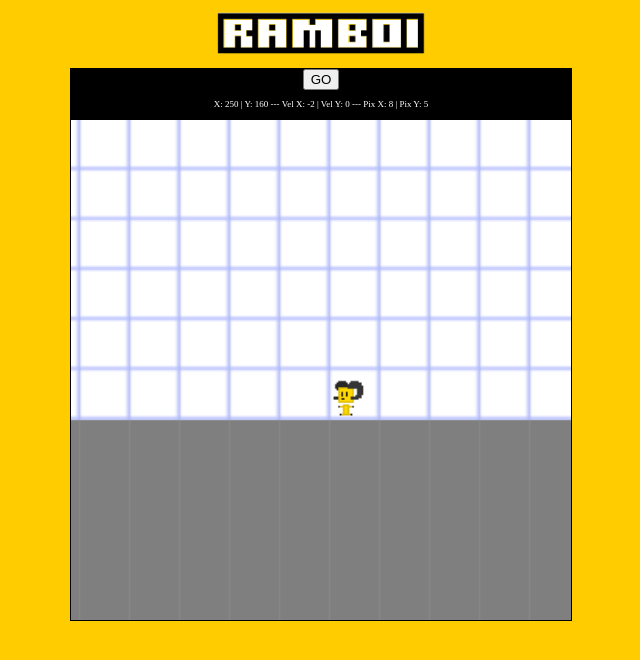
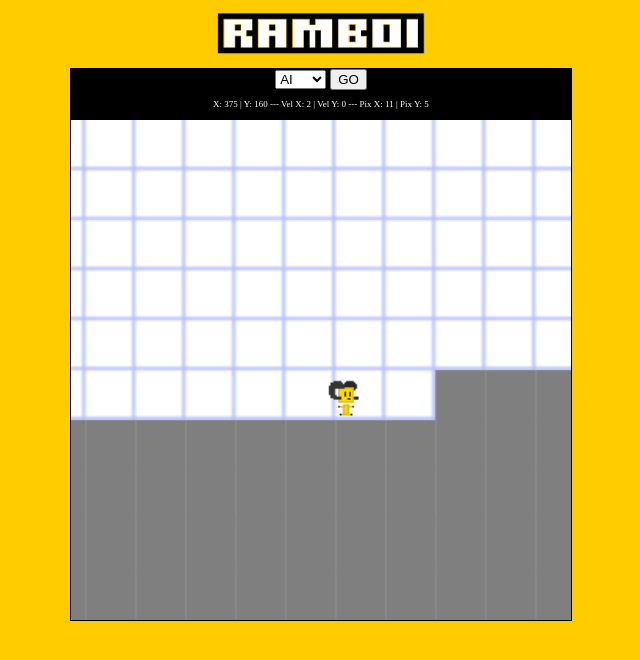
Before and after one commit to MasterMilkX/ramboi, a plain HTML site: page main.html in a window 1280 px wide. Both pictures are taken after a click on the button "GO". Shown: the whole page, without its empty margins (319-959 px from the left). Drawn offline with Linux system fonts and the light colour scheme.

Commit message:
Version 2.0 - Jumping over pits and walls

```diff
--- a/boi_commands2.js
+++ b/boi_commands2.js
@@ -40,20 +40,27 @@ function wait(sec, f){
 var canRunRams = false;
 function goRams(){
     if(canRunRams){
-        moveRight();
+        if(boi.dir == "right")
+            moveRight();
+        else
+            moveLeft();
 
-        if(foundPit()){
-            console.log("oh god!");
+        if(foundPit() || foundWall()){
             jump();
         }
 
-        if(pixX >= 7){
-            canRunRams = false;
+        if(pixX == map[0].length - 1){
+            boi.dir = "left";
+        }else if(pixX == 0){
+            boi.dir = "right";
         }
+
+
     }else{
         idle();
+        move();
     }
-
+    //requestAnimationFrame(move)
     requestAnimationFrame(goRams);
 }
 goRams();
@@ -67,11 +74,22 @@ function foundPit(){
     if(tilesReady){
         var nextTileX = pixX + (boi.dir == "left" ? -1 : 1);
         var nextTileY = (pixY + 1);
-        if(map[nextTileX][nextTileY] == 0){
+        if(map[nextTileY][nextTileX] == 0){
             return true;
         }else{
             return false;
         }
     }
-
 }
+//check if next block is a wall
+function foundWall(){
+    if(tilesReady){
+        var nextTileX = pixX + (boi.dir == "left" ? -1 : 1);
+        var nextTileY = pixY;
+        if(map[nextTileY][nextTileX] == 1){
+            return true;
+        }else{
+            return false;
+        }
+    }
+}
--- a/game.js
+++ b/game.js
@@ -113,6 +113,9 @@ var gravity = 0.5;
 var hasGravity = true;
 var jumped = false;
 var canJump = false;
+
+//controls
+var control = "ai";
 
 
 //////////////////////////////////////////      FUNCTIONS     //////////////////////////////////////
@@ -324,10 +327,6 @@ function touching(sprite1, sprite2){
 
 //////////////////key events/////////////
 
-function keyboard(){
-  move();
-  requestAnimationFrame(keyboard);
-}
 function moveRight(){
     boi.dir = "right";
     boi.action = "run";
@@ -400,6 +399,8 @@ function move(){
   if (boi.y > (canvas.height - 32)) {
       boi.y = canvas.height - 32;
   }
+
+  //requestAnimationFrame(move);
 }
 function jump(){
   if(canJump){
@@ -516,7 +517,6 @@ nextLevel('Default');
 //LETS PLAY!
 main();
 render();
-keyboard();
 move();
 
 var canGo = false;
@@ -547,4 +547,4 @@ function gorams(){
   requestAnimationFrame(gorams);
 }
 
-gorams();
+//gorams();
--- a/main.html
+++ b/main.html
@@ -6,10 +6,11 @@
   <body>
     <img src="sprites/ramboi_title.png" height="50">
     <div id="settings">
-      <button onclick="step = 0;">GO</button>
+      <select id="control"><option value="ai">AI</option><option value="user">User</option></select>
+      <button onclick="canRunRams = true;">GO</button>
       <p id="boiSettings">...</p>
     </div>
       <script src="game.js"></script>
-      <!--<script src="boi_commands.js"></script>-->
+      <script src="boi_commands2.js"></script>
   </body>
 </html>
```
Also changed, not shown: .c9/metadata/workspace/boi_commands2.js, .c9/metadata/workspace/game.js, .c9/metadata/workspace/main.html, levels/default.txt, 1 other file.
